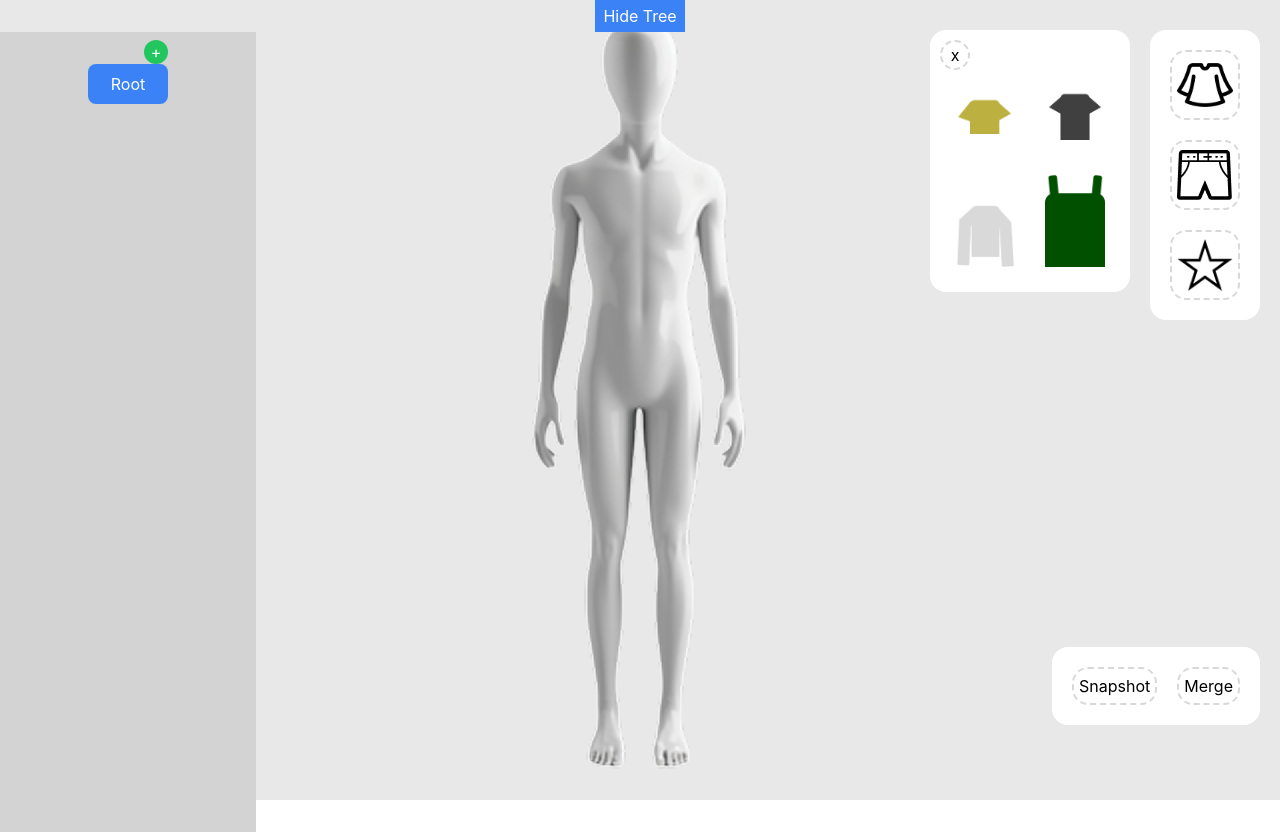
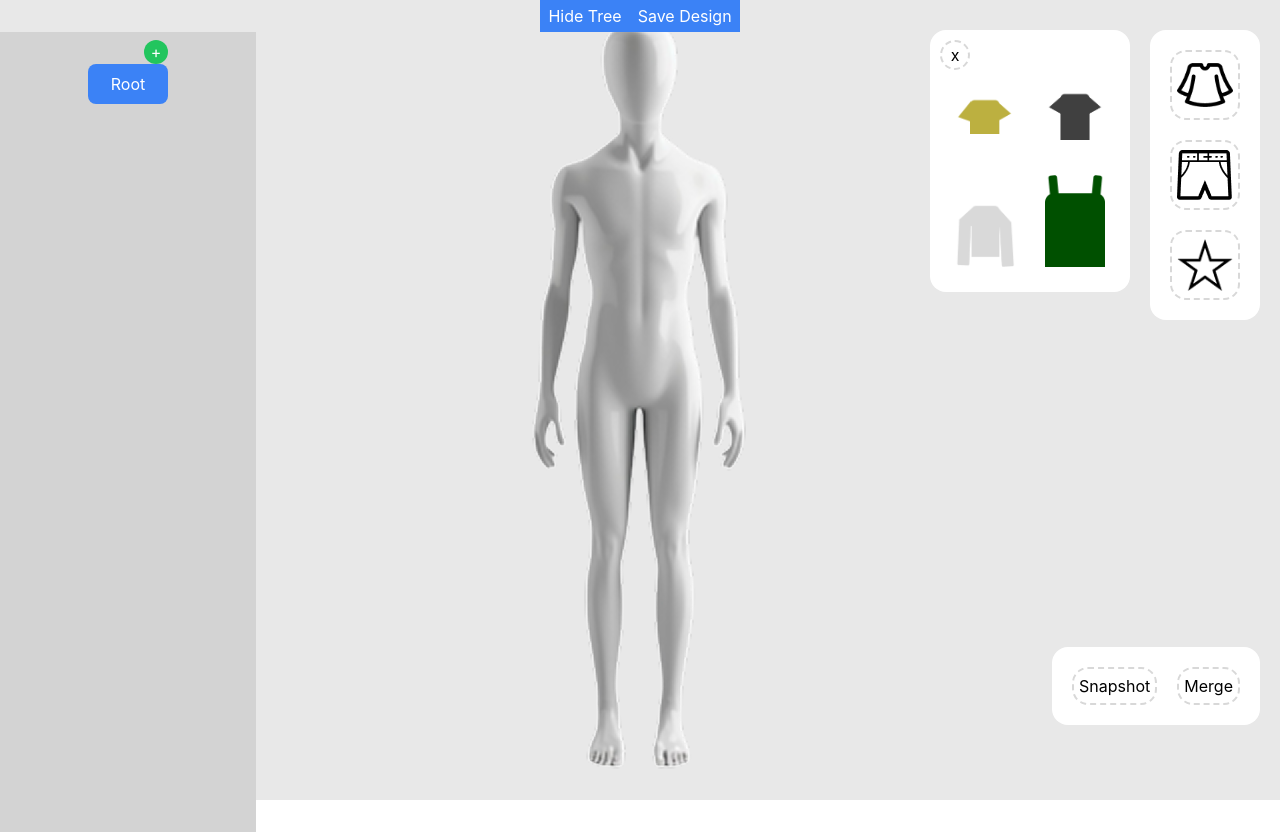
Before and after one commit to tbunch1/hci-jrtc-threads, a React (Create React App) app in the folder threads/: page / in a window 1280 px wide. Built offline with nearby package versions, Linux system fonts and the light colour scheme.

Commit message:
preview matches clicked node shorta

```diff
--- a/threads/src/App.tsx
+++ b/threads/src/App.tsx
@@ -45,7 +45,7 @@ function App() {
   };
 
   const addChild = (parentNode: Node, childName: string) => {
-    const newNode = new Node(nextId, childName, []);
+    const newNode = new Node(nextId, childName, [], [parentNode.design[0], parentNode.design[1], parentNode.design[2]]);
     setClickedNodeId(nextId);
     setNextId(nextId + 1); // Increment the id counter
 
@@ -70,6 +70,7 @@ function App() {
               nodeClick={handleNodeClick}
               addChild={addChild}
               data={data}
+              setData={setData}
             />
         </div>
 
--- a/threads/src/components/Panel.tsx
+++ b/threads/src/components/Panel.tsx
@@ -1,35 +1,57 @@
 import React, { useState } from "react";
+import { useGlobalState } from "./GlobalProvider";
 
-class Node {
+export class Node {
   id: number;
   name: string;
   children: Node[];
+  design: number[];
 
-  constructor(id: number, name: string, children: Node[] = []) {
+  constructor(id: number, name: string, children: Node[] = [], design: number[] = [-1, -1, -1]) {
     this.id = id;
     this.name = name;
     this.children = children;
+    this.design = design;
   }
 }
 
-const TreeNode: React.FC<{
+interface TreeNodeProps {
   node: Node;
   addChild: (parent: Node, name: string) => void;
   clickedNodeId: number | null;
+  clickedNodeId2: number | null;
   nodeClick: (id: number) => void;
-}> = ({ node, addChild, clickedNodeId, nodeClick }) => {
+  isMergeMode: boolean;
+}
+
+const TreeNode: React.FC<TreeNodeProps> = ({ node, addChild, clickedNodeId, clickedNodeId2, nodeClick, isMergeMode }) => {
   const handleAddChild = () => {
-    const childName = prompt("Enter child node name:"); // Prompt for child name
+    const childName = prompt("Enter snapshot name:"); // Prompt for child name
     if (childName) addChild(node, childName);
   };
+
+  const getNodeStyle = () => {
+    if (isMergeMode) {
+      if (node.id === clickedNodeId || node.id === clickedNodeId2) return "bg-red-500";
+    }
+    return node.id === clickedNodeId ? "bg-red-500" : "bg-blue-500";
+  };
+
+  const {setShirt, setPants, setDesign} = useGlobalState();
+  const handleNodeClick = (id: number) => {
+    setShirt(node.design[0]);
+    setPants(node.design[1]);
+    setDesign(node.design[2]);
+    nodeClick(id);
+    console.log(node.design);
+  }
+
 
   return (
     <div className="relative group">
       <div
-        className={`w-20 p-2 text-white rounded-lg text-center cursor-pointer ${
-          node.id === clickedNodeId ? "bg-red-500" : "bg-blue-500"
-        }`}
-        onClick={() => nodeClick(node.id)}
+        className={`w-20 p-2 text-white rounded-lg text-center cursor-pointer ${getNodeStyle()}`}
+        onClick={() => handleNodeClick(node.id)}
       >
         {node.name || "Empty Node"}
       </div>
@@ -64,7 +86,9 @@ const TreeNode: React.FC<{
                   node={child}
                   addChild={addChild}
                   clickedNodeId={clickedNodeId}
+                  clickedNodeId2={clickedNodeId2}
                   nodeClick={nodeClick}
+                  isMergeMode={isMergeMode}
                 />
               </div>
             ))}
@@ -75,20 +99,29 @@ const TreeNode: React.FC<{
   );
 };
 
-const Tree = () => {
+const Tree: React.FC< {isMergeMode: boolean; clickedNodeId: number | null; setClickedNodeId: (id: number) => void ; clickedNodeId2: number | null; nodeClick: (id: number) => void} > = ({
+    isMergeMode,
+    clickedNodeId,
+    setClickedNodeId,
+    clickedNodeId2,
+    nodeClick
+}) => {
   const [isVisible, setIsVisible] = useState(true);
   const toggleVisibility = () => {
     setIsVisible(!isVisible);
   };
 
+  React.useEffect(() => {
+    setClickedNodeId(0);
+  }, [setClickedNodeId]);
+
   const [data, setData] = useState<Node>(new Node(0, "Root"));
-  const [clickedNodeId, setClickedNodeId] = useState<number | null>(null);
   const [nextId, setNextId] = useState<number>(1); // Counter for unique node ids
 
   const addChild = (parentNode: Node, childName: string) => {
-    const newNode = new Node(nextId, childName, []);
+    const newNode = new Node(nextId, childName, [], [parentNode.design[0], parentNode.design[1], parentNode.design[2]]);
     setClickedNodeId(nextId);
-    setNextId(nextId + 1); // Increment the id counter
+    setNextId(nextId + 1);
 
     const updateTree = (node: Node): Node => {
       if (node.id === parentNode.id) {
@@ -100,8 +133,39 @@ const Tree = () => {
     setData((prevData) => updateTree(prevData));
   };
 
-  const nodeClick = (id: number) => {
-    setClickedNodeId(id); // Update clicked node by id
+  const {shirt, pants, design} = useGlobalState();
+  const saveDesign = () => {
+    if (clickedNodeId === null) return;
+
+    // Get the node that was clicked
+    const clickedNode = findNodeById(data, clickedNodeId);
+
+    if (clickedNode) {
+      // Assuming shirt, pants, and design are in the global state or component state
+      const updatedDesign = [shirt, pants, design]; // Replace these with your actual values from state
+      clickedNode.design = updatedDesign;
+
+      // Update the tree with the modified design
+      const updateTree = (node: Node): Node => {
+        if (node.id === clickedNodeId) {
+          return { ...node, design: updatedDesign };
+        }
+        return { ...node, children: node.children.map(updateTree) };
+      };
+
+      setData((prevData) => updateTree(prevData));
+    }
+  };
+
+  const findNodeById = (node: Node, id: number): Node | null => {
+    if (node.id === id) {
+      return node;
+    }
+    for (let child of node.children) {
+      const foundNode = findNodeById(child, id);
+      if (foundNode) return foundNode;
+    }
+    return null;
   };
 
   return (
@@ -111,6 +175,13 @@ const Tree = () => {
         className="bg-blue-500 text-white px-2 py-1 hover:bg-blue-600 transition duration-200"
       >
         {isVisible ? "Hide Tree" : "Show Tree"}
+      </button>
+
+      <button
+        onClick={saveDesign}
+        className="bg-blue-500 text-white px-2 py-1 hover:bg-blue-600 transition duration-200"
+      >
+        Save Design
       </button>
 
       <div
@@ -127,7 +198,9 @@ const Tree = () => {
             node={data}
             addChild={addChild}
             clickedNodeId={clickedNodeId}
+            clickedNodeId2={clickedNodeId2}
             nodeClick={nodeClick}
+            isMergeMode={isMergeMode}
           />
         </div>
       </div>
--- a/threads/src/components/Tree.tsx
+++ b/threads/src/components/Tree.tsx
@@ -1,15 +1,17 @@
 import React, { useState } from "react";
+import { useGlobalState } from "./GlobalProvider";
 
 export class Node {
   id: number;
   name: string;
   children: Node[];
-  image?: string; // Optional property for image
+  design: number[];
 
-  constructor(id: number, name: string, children: Node[] = []) {
+  constructor(id: number, name: string, children: Node[] = [], design: number[] = [-1, -1, -1]) {
     this.id = id;
     this.name = name;
     this.children = children;
+    this.design = design;
   }
 }
 
@@ -35,11 +37,20 @@ const TreeNode: React.FC<TreeNodeProps> = ({ node, addChild, clickedNodeId, clic
     return node.id === clickedNodeId ? "bg-red-500" : "bg-blue-500";
   };
 
+  const {setShirt, setPants, setDesign} = useGlobalState();
+    const handleNodeClick = () => {
+      setShirt(node.design[0]);
+      setPants(node.design[1]);
+      setDesign(node.design[2]);
+      nodeClick(node);
+      console.log(node.design);
+    }
+
   return (
     <div className="relative group">
       <div
         className={`w-20 p-2 text-white rounded-lg text-center cursor-pointer ${getNodeStyle()}`}
-        onClick={() => nodeClick(node)}
+        onClick={handleNodeClick}
       >
         {node.name || "Empty Node"}
       </div>
@@ -93,19 +104,57 @@ const Tree: React.FC< {
     clickedNodeId2: number | null;
     nodeClick: (node: Node) => void
     addChild: (parentNode: Node, childName: string) => void;
-    data: Node
+    data: Node;
+    setData: (data: Node) => void;
 } > = ({
     isMergeMode,
     clickedNodeId,
     clickedNodeId2,
     nodeClick,
     addChild,
-    data
+    data,
+    setData
 }) => {
   const [isVisible, setIsVisible] = useState(true);
   const toggleVisibility = () => {
     setIsVisible(!isVisible);
   };
+
+  const {shirt, pants, design} = useGlobalState();
+
+  const saveDesign = () => {
+      if (clickedNodeId === null) return;
+
+      // Get the node that was clicked
+      const clickedNode = findNodeById(data, clickedNodeId);
+
+      if (clickedNode) {
+        // Assuming shirt, pants, and design are in the global state or component state
+        const updatedDesign = [shirt, pants, design]; // Replace these with your actual values from state
+        clickedNode.design = updatedDesign;
+
+        // Update the tree with the modified design
+        const updateTree = (node: Node): Node => {
+          if (node.id === clickedNodeId) {
+            return { ...node, design: updatedDesign };
+          }
+          return { ...node, children: node.children.map(updateTree) };
+        };
+
+        setData(updateTree(data));
+      }
+    };
+
+  const findNodeById = (node: Node, id: number): Node | null => {
+      if (node.id === id) {
+        return node;
+      }
+      for (let child of node.children) {
+        const foundNode = findNodeById(child, id);
+        if (foundNode) return foundNode;
+      }
+      return null;
+    };
 
   return (
     <div>
@@ -114,6 +163,13 @@ const Tree: React.FC< {
         className="bg-blue-500 text-white px-2 py-1 hover:bg-blue-600 transition duration-200"
       >
         {isVisible ? "Hide Tree" : "Show Tree"}
+      </button>
+
+      <button
+        onClick={saveDesign}
+        className="bg-blue-500 text-white px-2 py-1 hover:bg-blue-600 transition duration-200"
+      >
+        Save Design
       </button>
 
       <div
```
